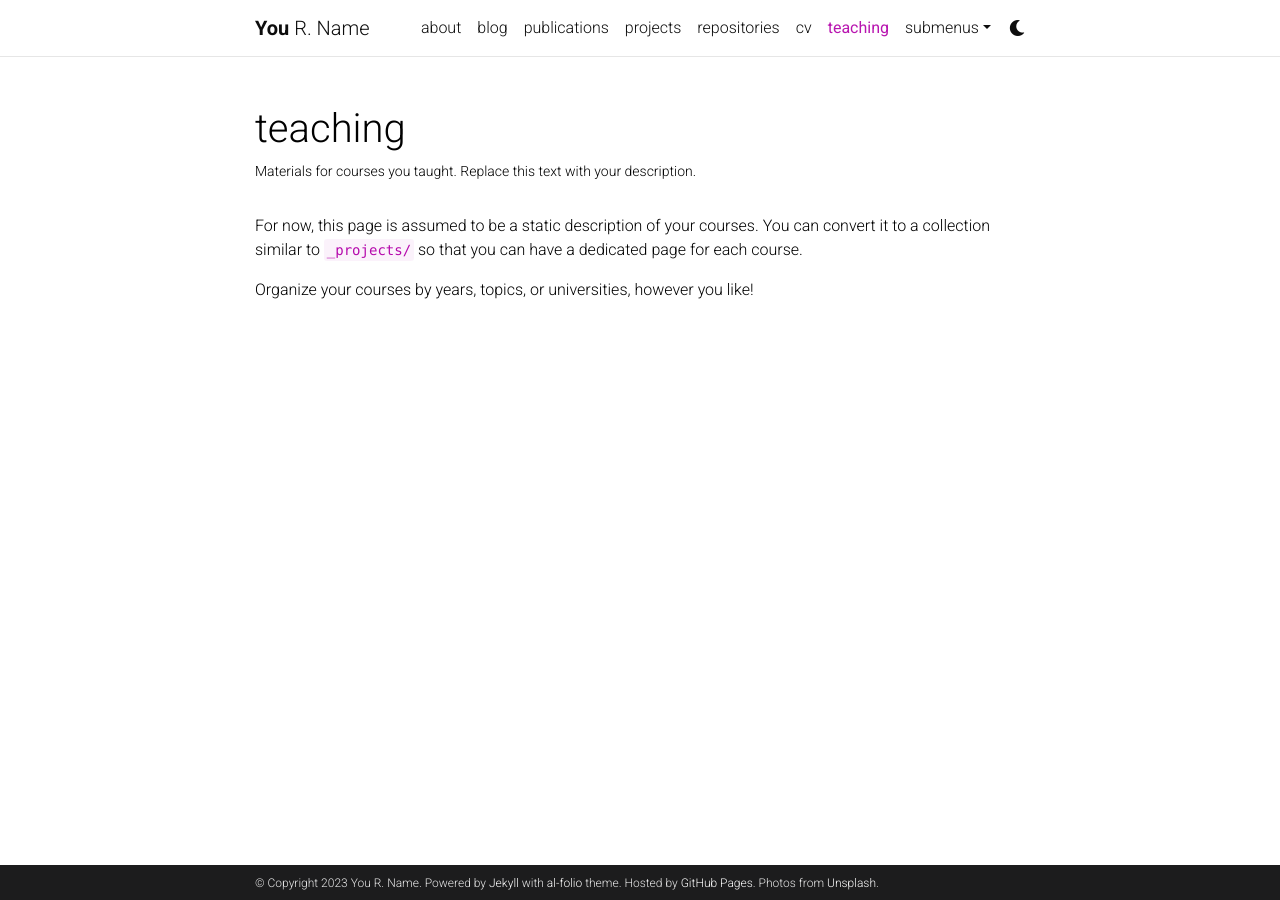
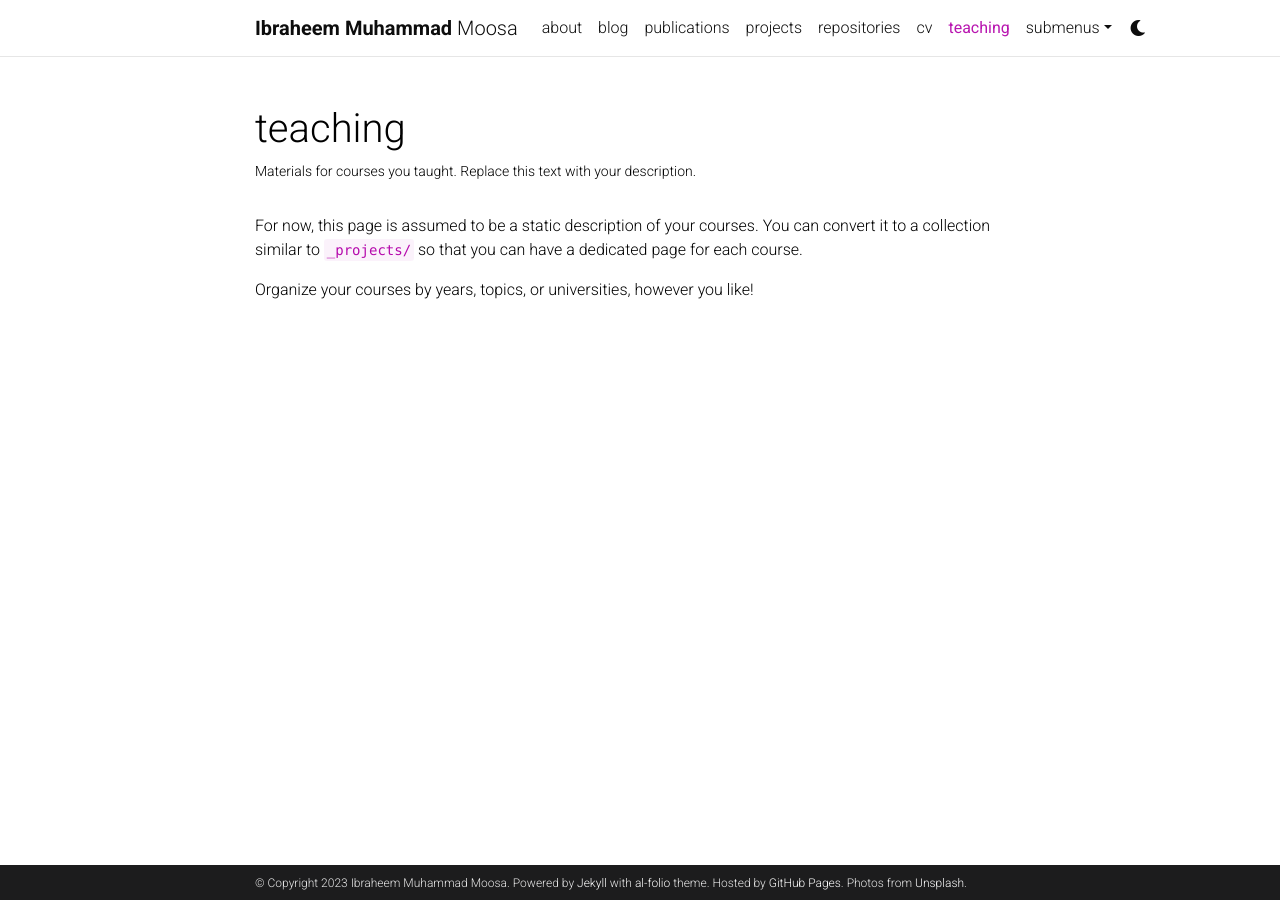
Before and after one commit to ibraheem-moosa/ibraheem-moosa.github.io, a Jekyll site: the page built from _pages/teaching.md, in a window 1280 px wide. Built offline with Jekyll 4.4.1, drawn with Linux system fonts in a browser that asks for light colours; comment, search, counter and statistics services are not loaded; a style sheet for code colours, icons or effects is not loaded.

Commit message:
Change config to add my name.

```diff
--- a/_config.yml
+++ b/_config.yml
@@ -3,10 +3,10 @@
 # -----------------------------------------------------------------------------
 
 title: blank # the website title (if blank, full name will be used instead)
-first_name: You
-middle_name: R.
-last_name: Name
-email: you@example.com
+first_name: Ibraheem Muhammad
+middle_name:
+last_name: Moosa
+email: ibraheem-moosa@psu.edu
 description: > # the ">" symbol means to ignore newlines until "footer_text:"
   A simple, whitespace theme for academics. Based on [*folio](https://github.com/bogoli/-folio) design.
 footer_text: >
@@ -18,7 +18,7 @@ keywords: jekyll, jekyll-theme, academic-website, portfolio-website  # add your
 lang: en # the language of your site (for example: en, fr, cn, ru, etc.)
 icon: ⚛️  # the emoji used as the favicon (alternatively, provide image name in /assets/img/)
 
-url: https://alshedivat.github.io # the base hostname & protocol for your site
+url: https://ibraheem-moosa.github.io # the base hostname & protocol for your site
 baseurl: /al-folio # the subpath of your site, e.g. /blog/
 last_updated: false # set to true if you want to display last updated in the footer
 impressum_path:  # set to path to include impressum link in the footer, use the same path as permalink in a page, helps to conform with EU GDPR
@@ -67,13 +67,13 @@ og_image: # The site-wide (default for all links) Open Graph preview image
 # Social integration
 # -----------------------------------------------------------------------------
 
-github_username: # your GitHub user name
+github_username: ibraheem-moosa # your GitHub user name
 gitlab_username: # your GitLab user name
-twitter_username: # your Twitter handle
+twitter_username: IbraheemMoosa # your Twitter handle
 mastodon_username: # your mastodon instance+username in the format instance.tld/@username
 linkedin_username: # your LinkedIn user name
 telegram_username: # your Telegram user name
-scholar_userid: # your Google Scholar ID
+scholar_userid: G7mYYS4AAAAJ # your Google Scholar ID
 semanticscholar_id: # your Semantic Scholar ID
 whatsapp_number: # your WhatsApp number (full phone number in international format. Omit any zeroes, brackets, or dashes when adding the phone number in international format.)
 orcid_id: # your ORCID ID
```
